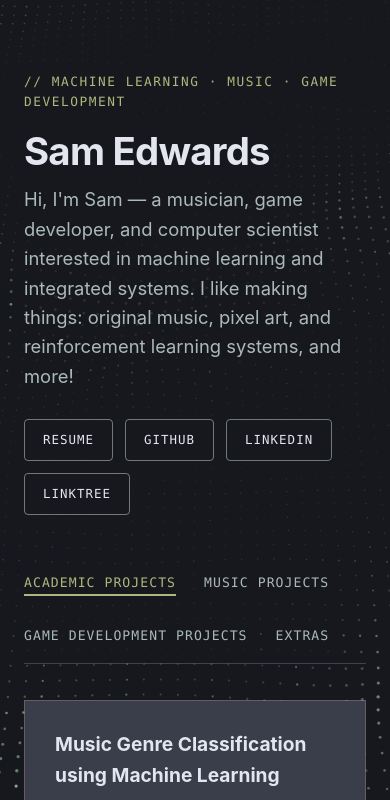
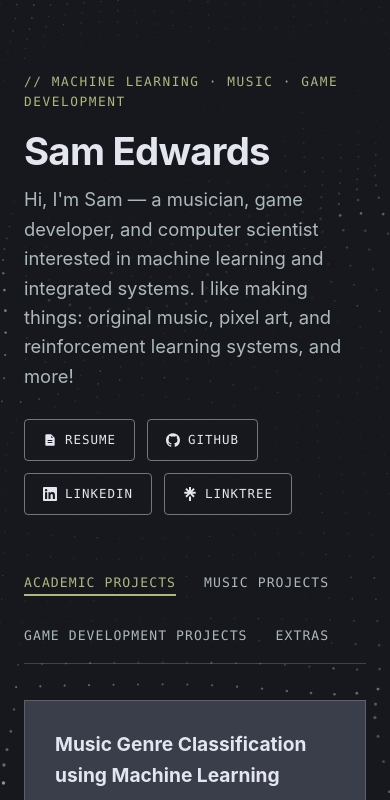
Before and after one commit to mas3378/mas3378.github.io, a plain HTML site: page index.html in a window 390 px wide. Shown: the top 800 px of the page. Drawn offline with Linux system fonts and the light colour scheme; animation ran at ten frames a second.

Commit message:
Add favicon and social icons
Added a custom SVG favicon and updated the header links with inline SVG icons for Resume, GitHub, LinkedIn, and Linktree. The landing page also got responsive visual tweaks to the gallery order and a more dynamic background animation for better polish on desktop and mobile.

```diff
--- a/index.html
+++ b/index.html
@@ -4,6 +4,7 @@
     <meta charset="UTF-8">
     <meta name="viewport" content="width=device-width, initial-scale=1.0">
     <title>Sam Edwards</title>
+    <link rel="icon" href="favicon.svg" type="image/svg+xml">
     <style>
         :root {
             --bg: #17181d;
@@ -79,7 +80,16 @@
             border: 1px solid var(--border-strong);
             border-radius: 4px;
             padding: 10px 18px;
+            display: inline-flex;
+            align-items: center;
+            gap: 8px;
             transition: border-color 0.15s ease, color 0.15s ease, background 0.15s ease;
+        }
+        .socials svg {
+            width: 14px;
+            height: 14px;
+            flex: none;
+            fill: currentColor;
         }
         .socials a:hover {
             color: var(--accent);
@@ -154,6 +164,12 @@
             .card-image {
                 width: 100%;
                 max-width: none;
+            }
+            .gallery-featured {
+                order: -1;
+            }
+            .gallery-slot {
+                order: 1;
             }
         }
         .card h2 {
@@ -276,10 +292,10 @@
             pixel art, and reinforcement learning systems, and more!
         </p>
         <div class="socials">
-            <a href="resume.pdf" target="_blank">Resume</a>
-            <a href="https://github.com/mas3378" target="_blank">GitHub</a>
-            <a href="https://www.linkedin.com/in/samedwardscsci/" target="_blank">LinkedIn</a>
-            <a href="https://linktr.ee/mas3378" target="_blank">Linktree</a>
+            <a href="resume.pdf" target="_blank"><svg viewBox="0 0 24 24" aria-hidden="true"><path d="M14 2H6a2 2 0 0 0-2 2v16a2 2 0 0 0 2 2h12a2 2 0 0 0 2-2V8l-6-6zm0 2.5L17.5 8H14V4.5zM8 12h8v1.6H8V12zm0 3.4h8V17H8v-1.6z"/></svg>Resume</a>
+            <a href="https://github.com/mas3378" target="_blank"><svg viewBox="0 0 24 24" aria-hidden="true"><path d="M12 .297c-6.63 0-12 5.373-12 12 0 5.303 3.438 9.8 8.205 11.385.6.113.82-.258.82-.577 0-.285-.01-1.04-.015-2.04-3.338.724-4.042-1.61-4.042-1.61C4.422 18.07 3.633 17.7 3.633 17.7c-1.087-.744.084-.729.084-.729 1.205.084 1.838 1.236 1.838 1.236 1.07 1.835 2.809 1.305 3.495.998.108-.776.417-1.305.76-1.605-2.665-.3-5.466-1.332-5.466-5.93 0-1.31.465-2.38 1.235-3.22-.135-.303-.54-1.523.105-3.176 0 0 1.005-.322 3.3 1.23.96-.267 1.98-.399 3-.405 1.02.006 2.04.138 3 .405 2.28-1.552 3.285-1.23 3.285-1.23.645 1.653.24 2.873.12 3.176.765.84 1.23 1.91 1.23 3.22 0 4.61-2.805 5.625-5.475 5.92.42.36.81 1.096.81 2.22 0 1.606-.015 2.896-.015 3.286 0 .315.21.69.825.57C20.565 22.092 24 17.592 24 12.297c0-6.627-5.373-12-12-12"/></svg>GitHub</a>
+            <a href="https://www.linkedin.com/in/samedwardscsci/" target="_blank"><svg viewBox="0 0 24 24" aria-hidden="true"><path d="M20.447 20.452h-3.554v-5.569c0-1.328-.027-3.037-1.852-3.037-1.853 0-2.136 1.445-2.136 2.939v5.667H9.351V9h3.414v1.561h.046c.477-.9 1.637-1.85 3.37-1.85 3.601 0 4.267 2.37 4.267 5.455v6.286zM5.337 7.433a2.062 2.062 0 1 1 0-4.125 2.062 2.062 0 0 1 0 4.125zM7.119 20.452H3.555V9h3.564v11.452zM22.225 0H1.771C.792 0 0 .774 0 1.729v20.542C0 23.227.792 24 1.771 24h20.451C23.2 24 24 23.227 24 22.271V1.729C24 .774 23.2 0 22.222 0h.003z"/></svg>LinkedIn</a>
+            <a href="https://linktr.ee/mas3378" target="_blank"><svg viewBox="0 0 24 24" aria-hidden="true"><path d="m13.736 5.853 4.005-4.117 2.325 2.381-4.201 4.005h5.909v3.305h-5.937l4.229 4.107-2.325 2.334L12 12.099l-5.74 5.769-2.325-2.325 4.229-4.108H2.226V8.122h5.909L3.934 4.117l2.325-2.381 4.005 4.117V0h3.472zm-3.472 10.306h3.472V24h-3.472z"/></svg>Linktree</a>
         </div>
     </header>
 
@@ -419,7 +435,7 @@
         (() => {
             const canvas = document.getElementById('dot-bg');
             const ctx = canvas.getContext('2d');
-            const dotSpacing = 18;
+            let dotSpacing = 18;
             const scrollSpeed = 0.006;
             const driftSpeed = 0.003;
             const tilt = -0.25;
@@ -432,6 +448,7 @@
             const waveSpeed = 0.0006;
             const waveAmplitude = 30;
             const dotSwing = 9;
+            const edgeBoost = 1.2;
             const gridEvery = 5;
             const gridBoost = 1.6;
             const ridgeFalloff = lineSpacing * 0.45;
@@ -470,7 +487,10 @@
             }
 
             function colorWave(u, v, time) {
-                const cv = v + Math.sin(u * 0.009 + time * 0.0004) * 35 + time * colorLag;
+                const cv = v + Math.sin(u * 0.009 + time * 0.0004) * 22
+                             + Math.sin(u * 0.0031 - time * 0.00025 + 1.7) * 40
+                             + Math.sin(u * 0.0011 + v * 0.002 + 4.3) * 55
+                             + time * colorLag;
                 const x = cv / colorBandWidth - 0.5;
                 const n = Math.floor(x);
                 const f = x - n;
@@ -523,6 +543,7 @@
             let mouse = { x: -9999, y: -9999 };
 
             function resize() {
+                dotSpacing = window.innerWidth < 700 ? 26 : 18;
                 dpr = Math.min(window.devicePixelRatio || 1, 2);
                 canvas.width = window.innerWidth * dpr;
                 canvas.height = window.innerHeight * dpr;
@@ -542,8 +563,17 @@
                 return x * waveKx + y * waveKy - time * waveSpeed;
             }
 
+            function waveShape(u, v, time) {
+                const t = time * waveSpeed;
+                return 0.55 * Math.sin(u * waveKx + v * waveKy - t)
+                     + 0.35 * Math.sin(u * waveKx * 0.37 - v * waveKy * 0.6 + t * 0.7 + 1.3)
+                     + 0.25 * Math.sin(u * waveKx * 2.3 + v * waveKy * 0.4 - t * 1.4 + 4.1)
+                     + 0.2 * Math.sin(u * waveKx * 0.13 + t * 0.3 + 2.7);
+            }
+
             function ridgeAt(u, baseline, time) {
-                return baseline + Math.sin(wavePhase(u, baseline, time)) * waveEnv(baseline, time) * waveAmplitude;
+                const reach = 0.65 + 0.35 * Math.sin(u * 0.0017 + baseline * 0.0009 + 1.9);
+                return baseline + waveShape(u, baseline, time) * waveEnv(baseline, time) * waveAmplitude * reach;
             }
 
             function draw(time) {
@@ -584,8 +614,9 @@
                             239 + (waveCol[2] - 239) * waveMix,
                         ] : [227, 230, 239];
 
+                        const edge = Math.min(1, Math.abs((Xt + xShift) * rowScale) / cx);
                         const phase = wavePhase(u, v, time);
-                        const swing = waveEnv(v, time) * dotSwing * (0.7 + 0.3 * eased);
+                        const swing = waveEnv(v, time) * dotSwing * (0.7 + 0.3 * eased) * (1 + edgeBoost * edge * edge);
                         const du = Math.cos(phase) * swing * 0.3;
                         const dv = Math.sin(phase) * swing;
                         const wx = Xt + du * cosT - dv * sinT;
```
Also changed, not shown: favicon.svg (added).
